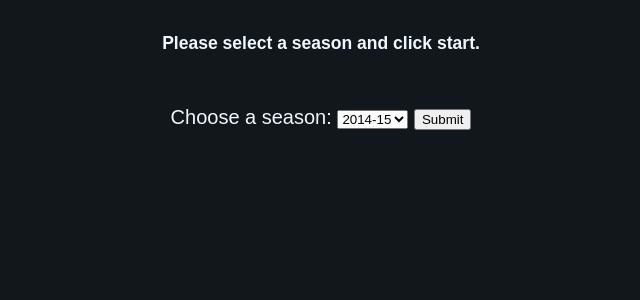
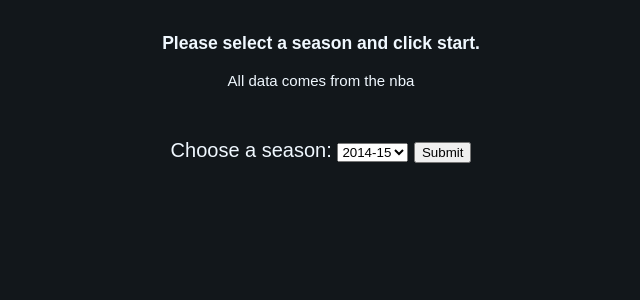
Before and after one commit to Joseph-McClintock/NBA-Game-Predictions-Flask-App, a Flask app: page / in a window 1280 px wide. Shown: the part 92-392 px from the top of the page, without its empty margins (319-959 px from the left). Run offline with Flask 2, Linux system fonts and the light colour scheme.

Commit message:
changed some text

```diff
--- a/templates/index.html
+++ b/templates/index.html
@@ -15,6 +15,7 @@
 
     <div class="headertext">
         <h3>Please select a season and click start.</h3>
+        <p>All data comes from the nba</p>
     </div>
     <div id="images">
         <figure>
```
